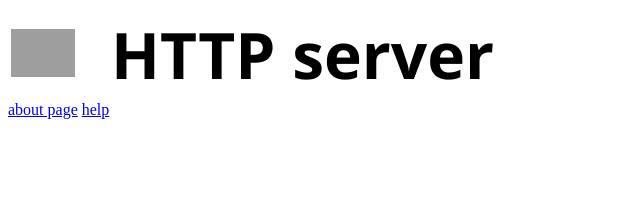
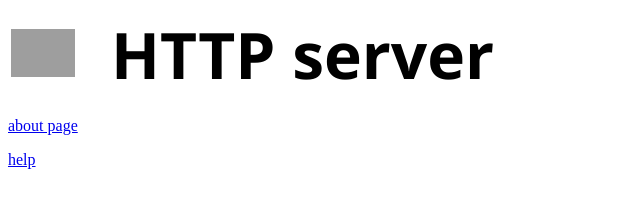
Before and after one commit to Jacob-C-Smith/web, a plain HTML site: page html/index.html in a window 1280 px wide. Shown: the whole page, without its empty margins (0-640 px from the left). Drawn offline with Linux system fonts and the light colour scheme; grey boxes are pictures that could not be loaded.

Commit message:
Updated links

```diff
--- a/html/index.html
+++ b/html/index.html
@@ -15,7 +15,7 @@
                 </td>
             </tr>
         </table>
-        <a href="about/index.html">about page</a>
-        <a href="help/index.html">help</a>
+        <p><a href="about">about page</a></p>
+        <p><a href="help">help</a></p>
     </body>
 </html>
```
